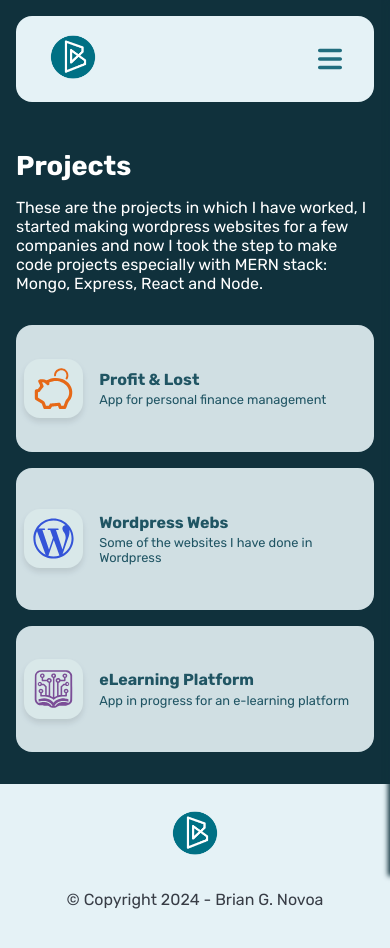
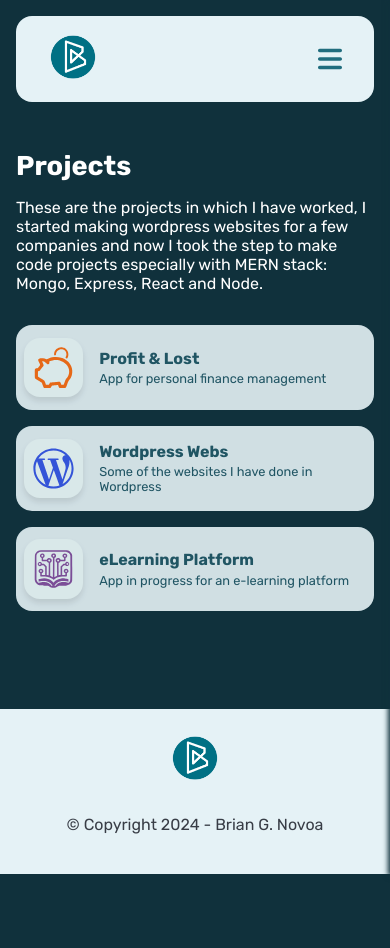
Before and after one commit to brianglezn/brian-novoa.com, a React (Vite) app: page /projects in a window 390 px wide. After the commit the page ends 874 px from the top, so only its background shows below. Built offline with nearby package versions, Linux system fonts and the light colour scheme.

Commit message:
retoques en Projects.scss

```diff
--- a/src/pages/Projects.scss
+++ b/src/pages/Projects.scss
@@ -23,7 +23,7 @@
   @media (max-width: 768px) {
     padding: 0 2rem;
 
-    div {
+    > div {
       padding: 2rem 0;
     }
   }
@@ -31,7 +31,7 @@
   @media (max-width: 650px) {
     padding: 0rem 1rem;
 
-    div {
+    > div {
       h2 {
         font-size: 1.7rem;
       }
```
